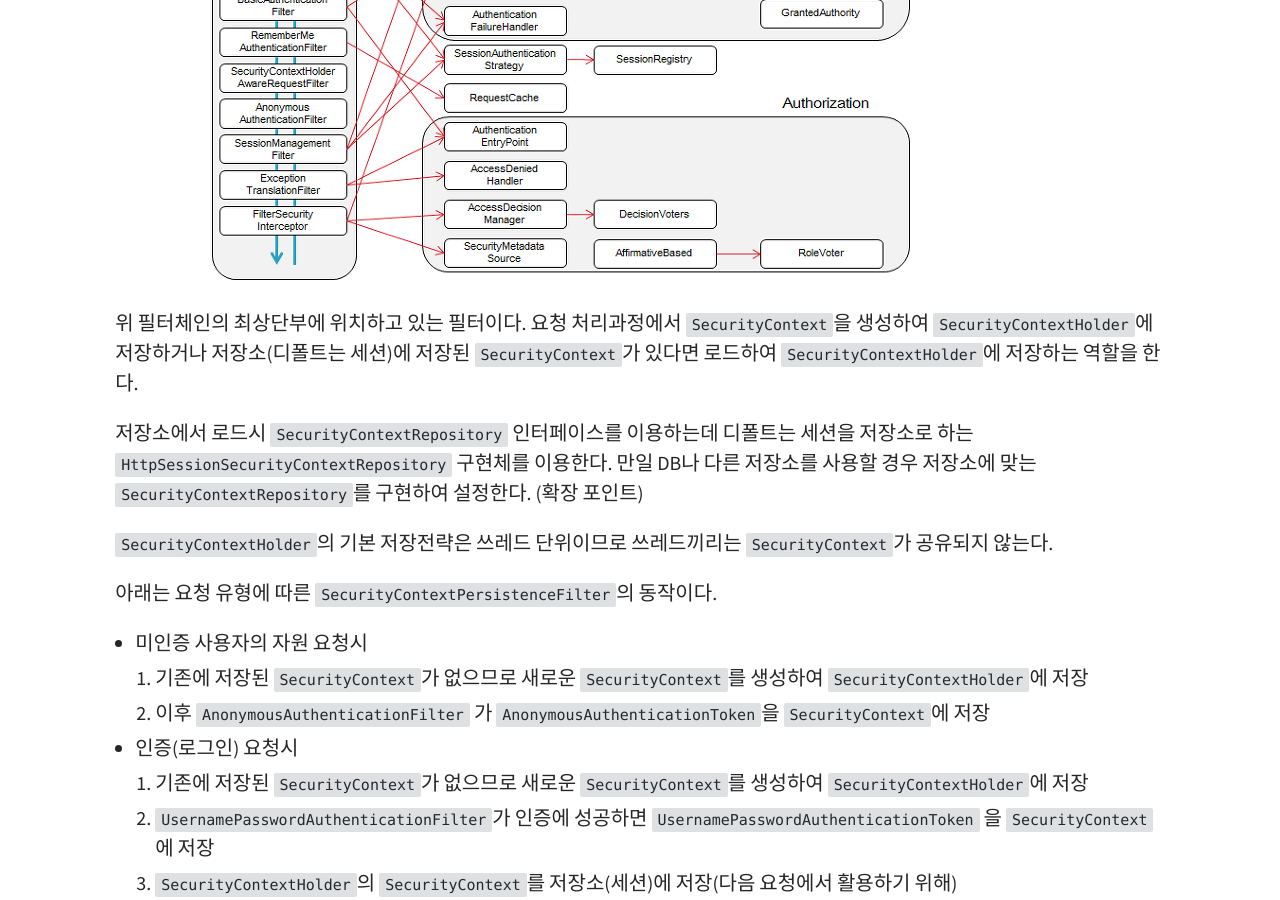
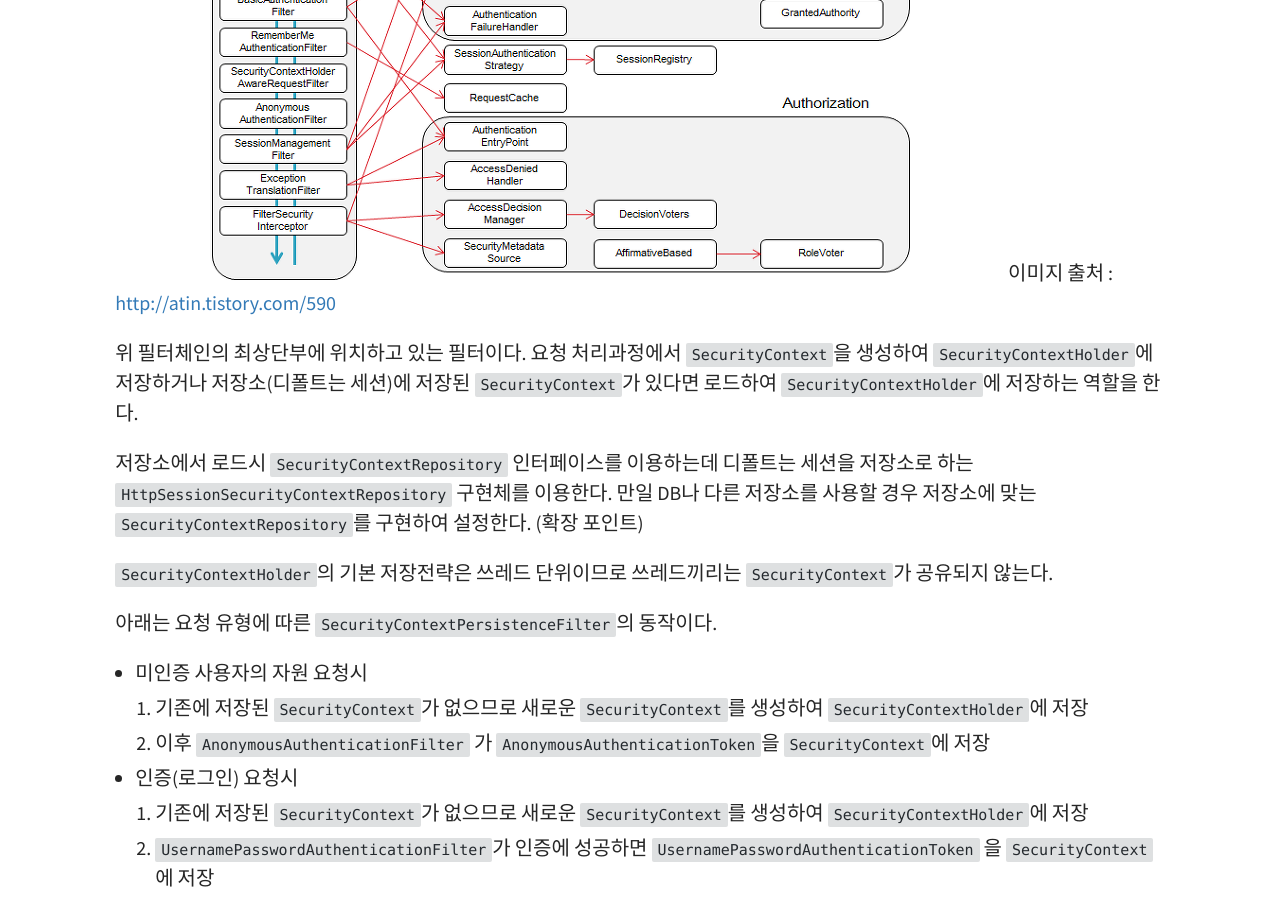
Before and after one commit to swampwar/swampwar.github.io, a Jekyll site: the page built from _posts/2020/2020-07-06-SpringSecurity 필터들2.md, in a window 1280 px wide and 900 px high, scrolled down 1454 px. Built offline with Jekyll 4.4.1, drawn with Linux system fonts in a browser that asks for light colours.

Commit message:
포스팅~

```diff
--- a/_posts/2020/2020-07-06-SpringSecurity 필터들2.md
+++ b/_posts/2020/2020-07-06-SpringSecurity 필터들2.md
@@ -33,6 +33,7 @@ SecurityContextHolder.setStrategyName(SecurityContextHolder.MODE_INHERITABLETHRE
 ## SecurityContextPersistenceFilter
 
 ![SecurityFilterChain]({{ "/assets/img/202007/SecurityFilterChain.png" | relative_url }})
+이미지 출처 : [http://atin.tistory.com/590](http://atin.tistory.com/590)
 
 위 필터체인의 최상단부에 위치하고 있는 필터이다. 요청 처리과정에서 `SecurityContext`을 생성하여 `SecurityContextHolder`에 저장하거나 저장소(디폴트는 세션)에 저장된 `SecurityContext`가 있다면 로드하여 `SecurityContextHolder`에 저장하는 역할을 한다.
 
```
